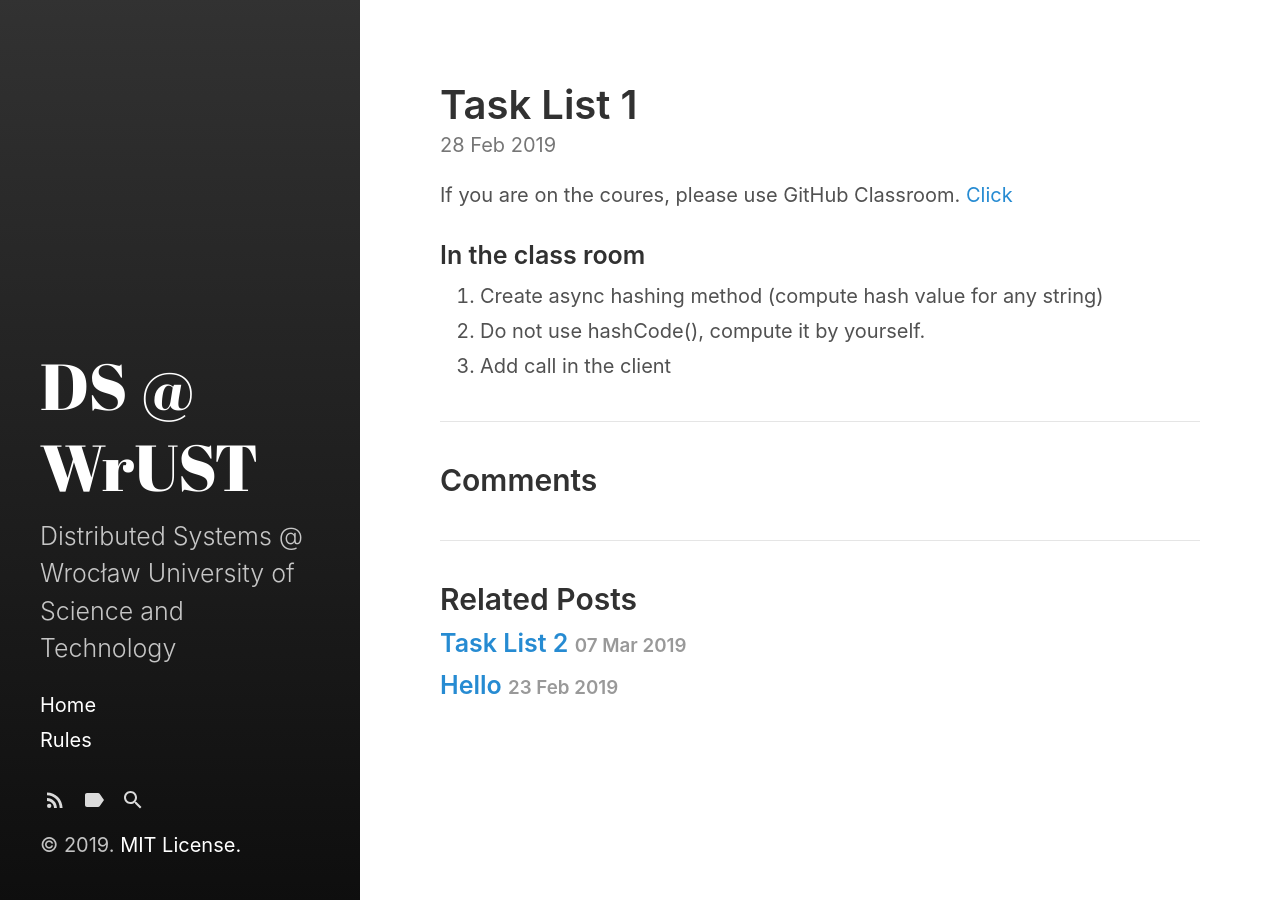
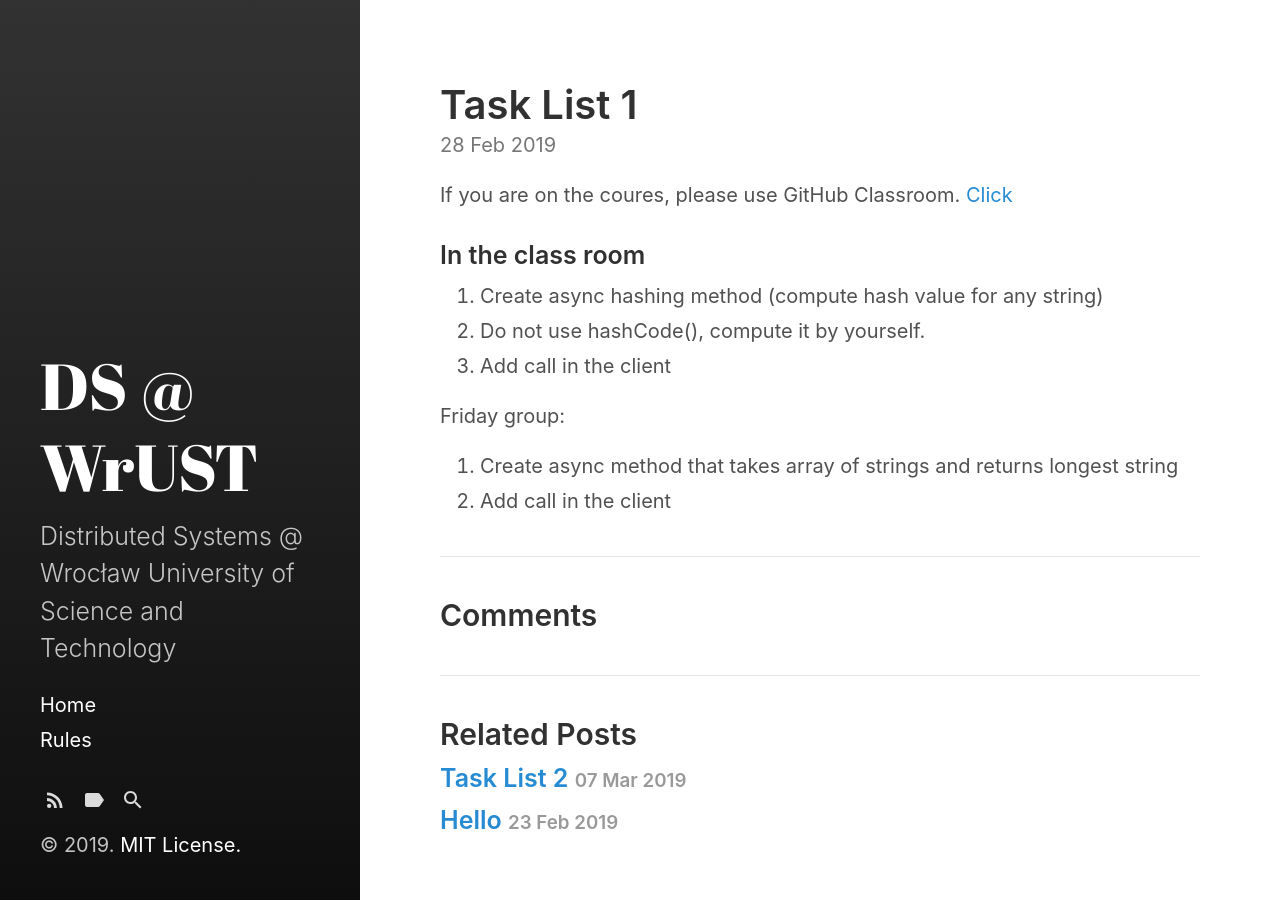
Before and after one commit to distributed-systems-wrust/distributed.github.com, a Jekyll site: the page built from _posts/2019-02-28-l1.md, in a window 1280 px wide. Built offline with Jekyll 4.4.1, drawn with Linux system fonts in a browser that asks for light colours.

Commit message:
l1 for friday

```diff
--- a/_posts/2019-02-28-l1.md
+++ b/_posts/2019-02-28-l1.md
@@ -12,3 +12,8 @@ If you are on the coures, please use GitHub Classroom.
 1. Create async hashing method (compute hash value for any string)
 2. Do not use hashCode(), compute it by yourself.
 3. Add call in the client
+
+Friday group:
+
+1. Create async method that takes array of strings and returns longest string
+2. Add call in the client
```
